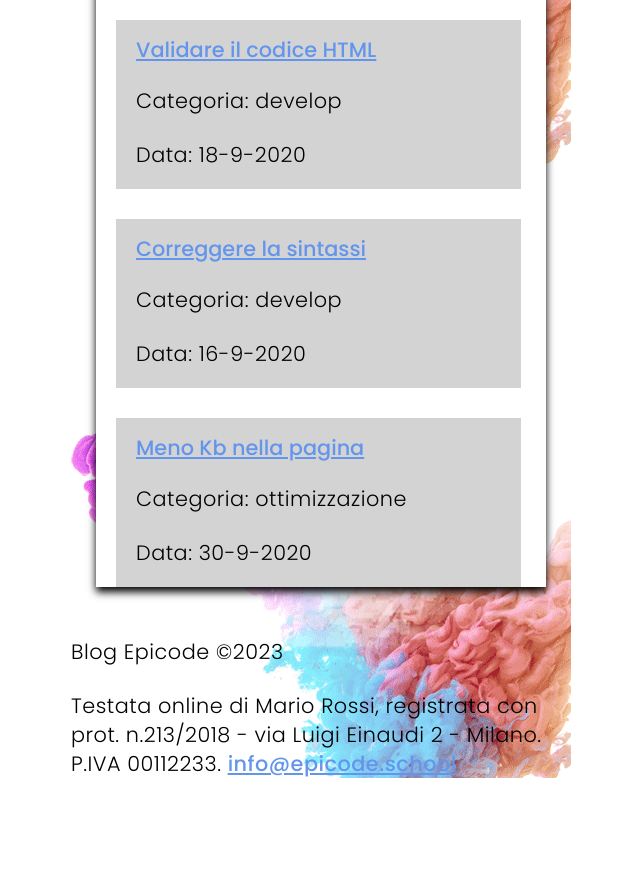
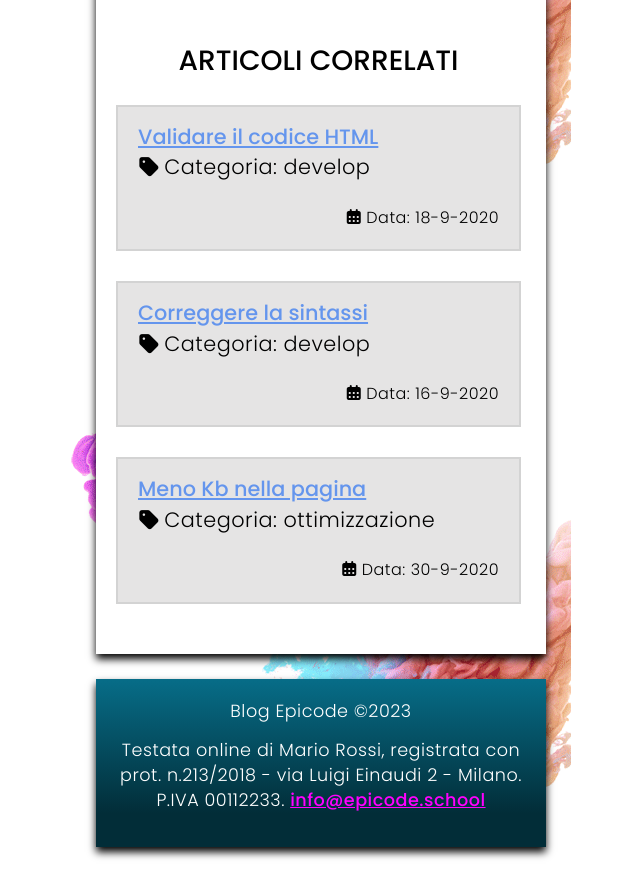
Before and after one commit to kevindonati/M1-W1-D4, a plain HTML site: page index.html in a window 1280 px wide. Shown: the part 2895-3767 px from the top of the page, without its empty margins (319-959 px from the left). Before the commit the page ends 3673 px from the top, so only its background shows below. Drawn offline with Linux system fonts and the light colour scheme.

Commit message:
Esercizio finito
Caricato in ritardo perchè sono stato via 1 ora per la banca

```diff
--- a/assets/css/style.css
+++ b/assets/css/style.css
@@ -70,8 +70,7 @@ main {
   border: none;
   margin: 25px auto;
   box-shadow: 0px 5px 8px black;
-  padding-left: 20px;
-  padding-right: 25px;
+  padding: 50px 25px 50px 20px;
   box-sizing: border-box;
 }
 
@@ -83,7 +82,6 @@ h1 {
   font-size: 2.5em;
   line-height: 1.5em;
   letter-spacing: -1px;
-  padding-top: 40px;
 }
 
 #crediti {
@@ -109,7 +107,10 @@ main p b {
 
 caption {
   font-style: italic;
-  font-weight: 600;
+  font-weight: 500;
+  font-size: 1.3em;
+  margin-top: 30px;
+  margin-bottom: 5px;
 }
 
 table {
@@ -140,6 +141,7 @@ iframe {
   width: 100%;
   height: 230px;
   border-radius: 2em;
+  margin-top: 15px;
 }
 
 /* FORM */
@@ -174,7 +176,8 @@ button {
 }
 
 .correlati {
-  background-color: lightgray;
+  background-color: rgb(229, 228, 228);
+  border: 2px solid lightgray;
   padding: 20px;
   margin-top: 30px;
 }
@@ -182,6 +185,44 @@ button {
 .correlati a {
   font-size: 1.3em;
 }
+
+.correlati p {
+  padding-top: 5px;
+}
+
+.correlati i {
+  margin-right: 5px;
+}
+
+.data {
+  text-align: end;
+  margin-top: 20px;
+  font-size: 1em;
+  font-weight: 300;
+}
+
 /* ELEMENTI NELL' ASIDE */
 
 /* FOOTER */
+
+footer {
+  background: linear-gradient(#076d88, #022d38 80%);
+  color: white;
+  text-align: center;
+  width: 90%;
+  border: none;
+  margin: 25px auto;
+  padding: 20px;
+  box-sizing: border-box;
+  box-shadow: 0px 5px 8px black;
+}
+
+footer p {
+  font-size: 1.1em;
+  padding-top: 0;
+  padding-bottom: 15px;
+}
+
+footer a {
+  color: fuchsia;
+}
--- a/index.html
+++ b/index.html
@@ -160,20 +160,20 @@
         <!-- CORRELATO 1 -->
         <section class="correlati">
           <a href="#">Validare il codice HTML</a>
-          <p>Categoria: develop</p>
-          <p>Data: 18-9-2020</p>
+          <p><i class="fas fa-tag"></i>Categoria: develop</p>
+          <p class="data"><i class="fas fa-calendar-alt"></i>Data: 18-9-2020</p>
         </section>
         <!-- CORRELATO 2 -->
         <section class="correlati">
           <a href="#">Correggere la sintassi</a>
-          <p>Categoria: develop</p>
-          <p>Data: 16-9-2020</p>
+          <p><i class="fas fa-tag"></i>Categoria: develop</p>
+          <p class="data"><i class="fas fa-calendar-alt"></i>Data: 16-9-2020</p>
         </section>
         <!-- CORRELATO 3 -->
         <section class="correlati">
           <a href="#">Meno Kb nella pagina</a>
-          <p>Categoria: ottimizzazione</p>
-          <p>Data: 30-9-2020</p>
+          <p><i class="fas fa-tag"></i>Categoria: ottimizzazione</p>
+          <p class="data"><i class="fas fa-calendar-alt"></i>Data: 30-9-2020</p>
         </section>
       </main>
       <!-- FOOTER -->
```
